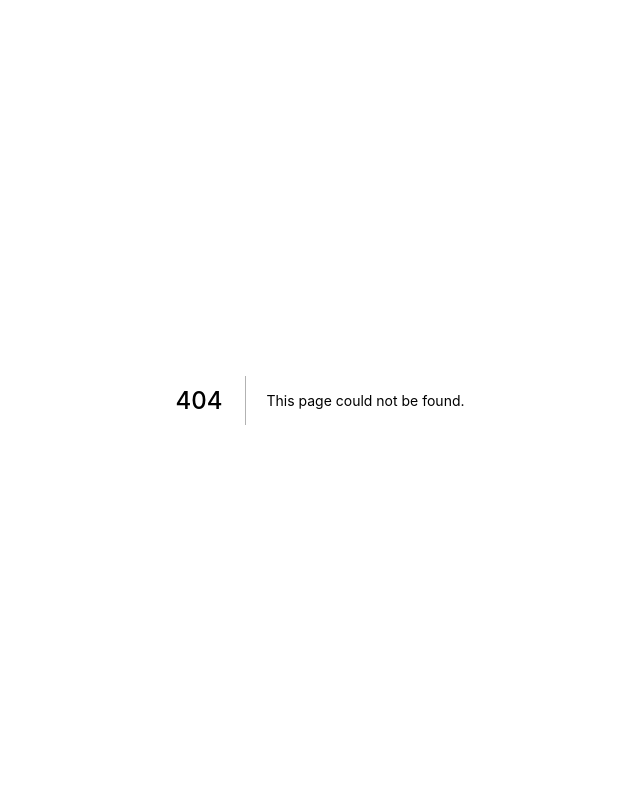
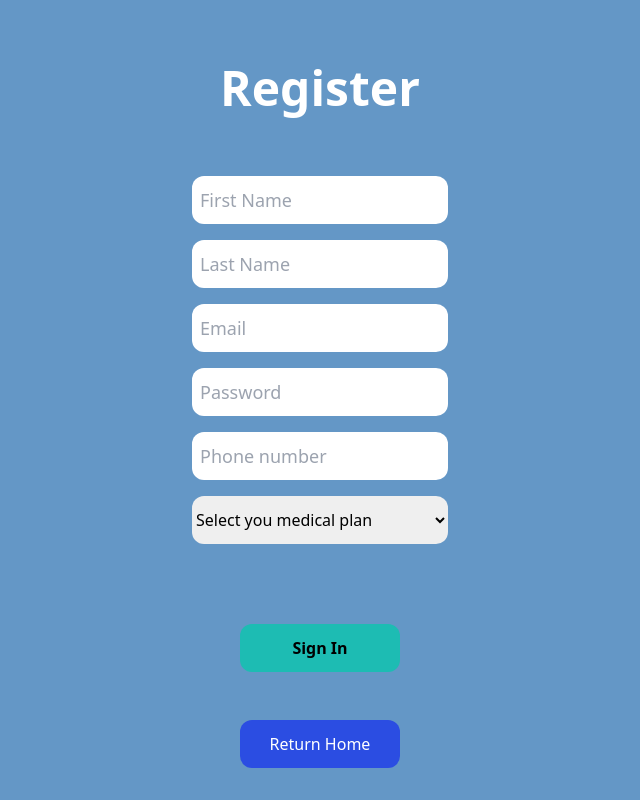
Before and after one commit to AlbertoPerez8/dentist, a Next.js app: page /register in a window 1280 px wide. Before the commit this address had no page. Shown: the whole page, without its empty margins (320-960 px from the left). Built offline with nearby package versions, Linux system fonts and the light colour scheme.

Commit message:
register page done

```diff
--- a/src/pages/index.tsx
+++ b/src/pages/index.tsx
@@ -53,7 +53,10 @@ export default function Home() {
           clickHandler('/login')
         }}>Sign In</button>
         <div className="p-6"></div>
-        <button className={white_bttn}>Register</button>
+        <button className={white_bttn} onClick= {() => {
+          clickHandler('register')
+        }}
+        >Register</button>
       </div>
     </>
   )
--- /dev/null
+++ b/src/pages/register.tsx
@@ -0,0 +1,121 @@
+import { useState } from 'react'
+import { blue_bttn, clickHandler, ReturnButton } from './sideMenu'
+
+const tealButton =
+  'bg-teal text-black font-bold py-2 px-4 w-40 h-12 rounded-xl hover:border-black hover:border'
+
+export default function Register() {
+  const [fname, fnameSet] = useState('')
+  const [lname, lnameSet] = useState('')
+  const [email, emailSet] = useState('')
+  const [password, passwordSet] = useState('')
+  const [phone, phoneSet] = useState('')
+  const [plan, planSet] = useState('')
+
+  function Submit() {
+    return (
+      <div className="flex flex-col items-center">
+        <a href="/" />
+          <button
+            className={tealButton}
+            onClick={() => {
+              alert(`first name: ${fname || 'empty'}\nlast name: ${lname|| 'empty'}\nemail: ${email|| 'empty'}\npassword: ${password|| 'empty'}\nphone: ${phone || 'empty'}\nplan: ${plan|| 'empty'}
+              `)
+            }}
+          >
+            Sign In
+          </button>
+      </div>
+    )
+  }
+
+  function form() {
+    return (
+      <>
+        <input
+          type="text"
+          name="fname"
+          className="h-12 w-64 rounded-xl p-2 text-lg text-black"
+          placeholder="First Name"
+          onChange={(e) => fnameSet(e.target.value)}
+        />
+
+        <div className="m-2" />
+
+        <input
+          type="text"
+          name="lname"
+          className="h-12 w-64 rounded-xl p-2 text-lg text-black"
+          placeholder="Last Name"
+          onChange={(e) => {
+            lnameSet(e.target.value)
+          }}
+        />
+        <div className="m-2" />
+
+        <input
+          type="text"
+          name="email"
+          className="h-12 w-64 rounded-xl p-2 text-lg text-black"
+          placeholder="Email"
+          onChange={(e) => {
+            emailSet(e.target.value)
+          }}
+        />
+
+        <div className="m-2" />
+
+        <input
+          type="password"
+          name="password"
+          className="h-12 w-64 rounded-xl p-2 text-lg text-black"
+          placeholder="Password"
+          onChange={(e) => {
+            passwordSet(e.target.value)
+          }}
+        />
+
+        <div className="m-2" />
+
+        <input
+          type="text"
+          name="phone"
+          className="h-12 w-64 rounded-xl p-2 text-lg text-black"
+          placeholder="Phone number"
+          onChange={(e) => {
+            phoneSet(e.target.value)
+          }}
+        />
+        <div className="m-2" />
+
+        <select
+          className=" h-12 w-64 rounded-xl text-black transition ease-in-out"
+          name="plan"
+          onChange={(e) => {
+            planSet(e.target.value)
+          }}
+        >
+          <option value="">Select you medical plan</option>
+          <option value="Medicare">Medicare</option>
+          <option value="Triple S">Triple S</option>
+          <option value="Reforma">Reforma</option>
+        </select>
+      </>
+    )
+  }
+
+  return (
+    <>
+      <div className="my-16 flex flex-col items-center text-5xl font-bold">
+        Register
+      </div>
+      <div className=" flex flex-col items-center">{form()}</div>
+      <div className="flex flex-col">
+        <div className="m-10" />
+        {Submit()}
+        <div className="m-6" />
+        <ReturnButton />
+      </div>
+    </>
+  )
+}
```
